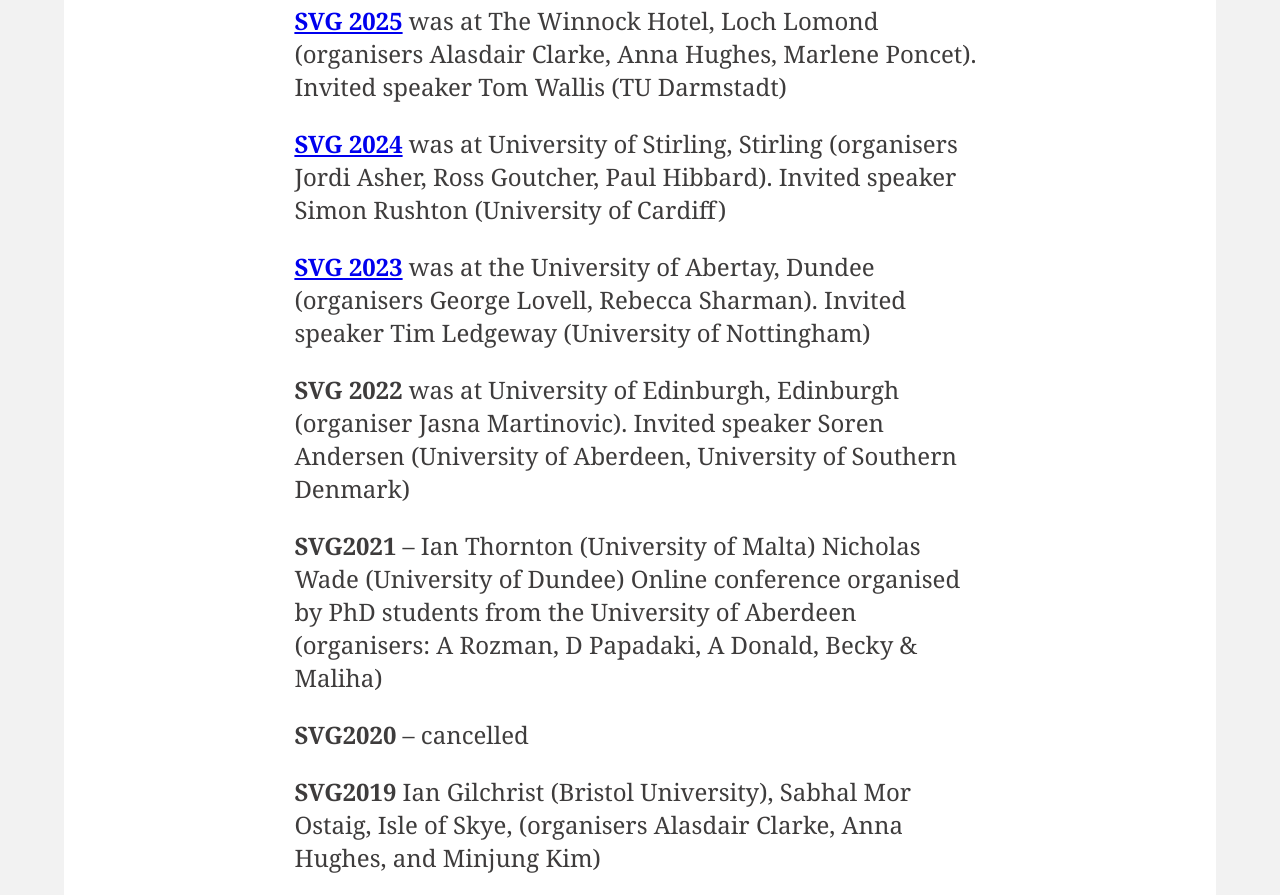
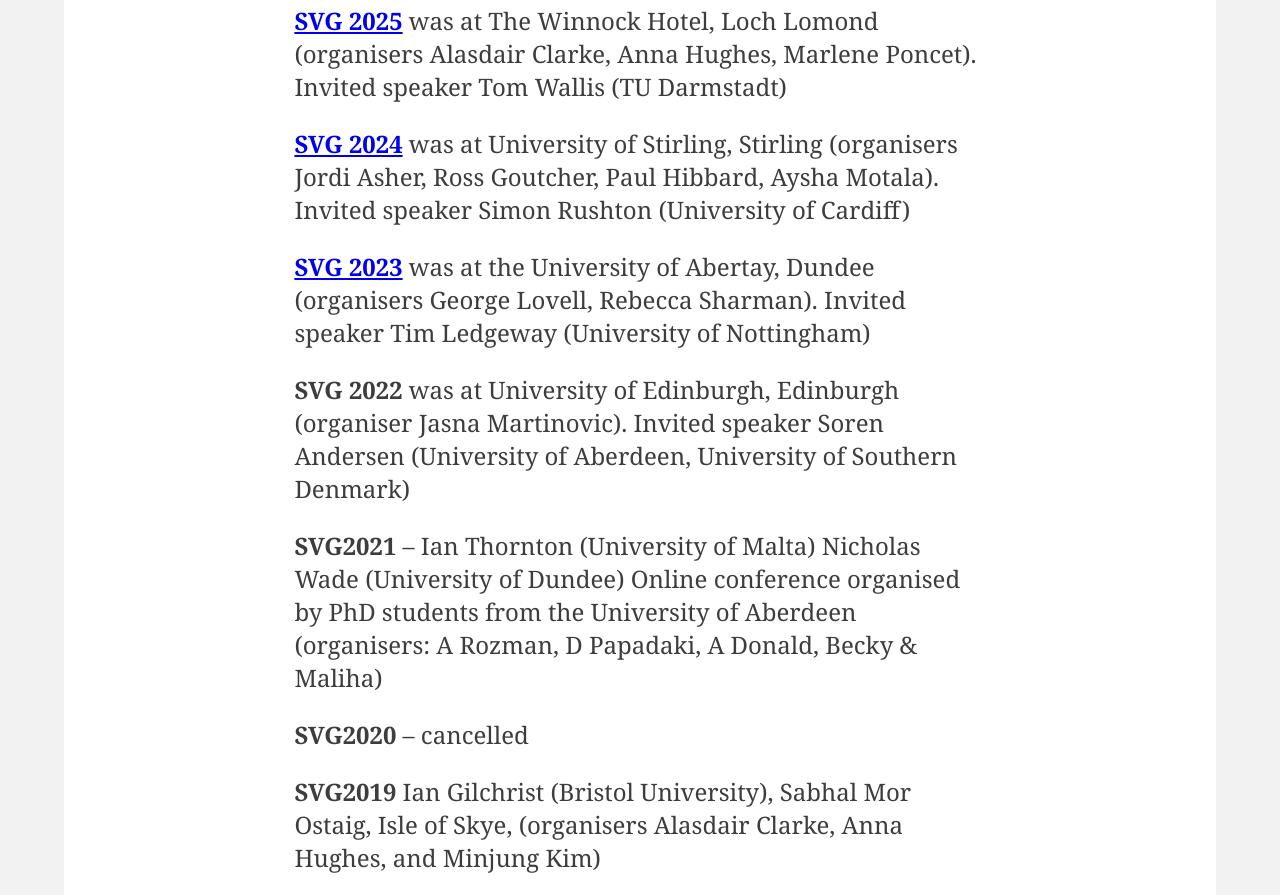
Before and after one commit to ScottishVisionGroup/website, a plain HTML site: page index.html in a window 1280 px wide. Shown: the part 1300-2195 px from the top of the page. Drawn offline with Linux system fonts and the light colour scheme.

Commit message:
Add Aysha Motala to SVG 2024 organizers

```diff
--- a/index.html
+++ b/index.html
@@ -44,7 +44,7 @@
     <p><strong><a href="https://sites.google.com/view/svg2025/">SVG 2025</a></strong> was at The Winnock Hotel, Loch Lomond (organisers Alasdair Clarke, Anna Hughes, Marlene Poncet).
       Invited speaker Tom Wallis (TU Darmstadt)</p>
 
-    <p><strong><a href="https://stirlingperception.stir.ac.uk/svg2024/">SVG 2024</a></strong> was at University of Stirling, Stirling (organisers Jordi Asher, Ross Goutcher, Paul Hibbard).
+    <p><strong><a href="https://stirlingperception.stir.ac.uk/svg2024/">SVG 2024</a></strong> was at University of Stirling, Stirling (organisers Jordi Asher, Ross Goutcher, Paul Hibbard, Aysha Motala).
       Invited speaker Simon Rushton (University of Cardiff)</p>
 
     <p><strong><a href="https://psyresearch.abertay.ac.uk/SVG2023/">SVG 2023</a></strong> was at the University of Abertay, Dundee (organisers George Lovell, Rebecca Sharman).
```
